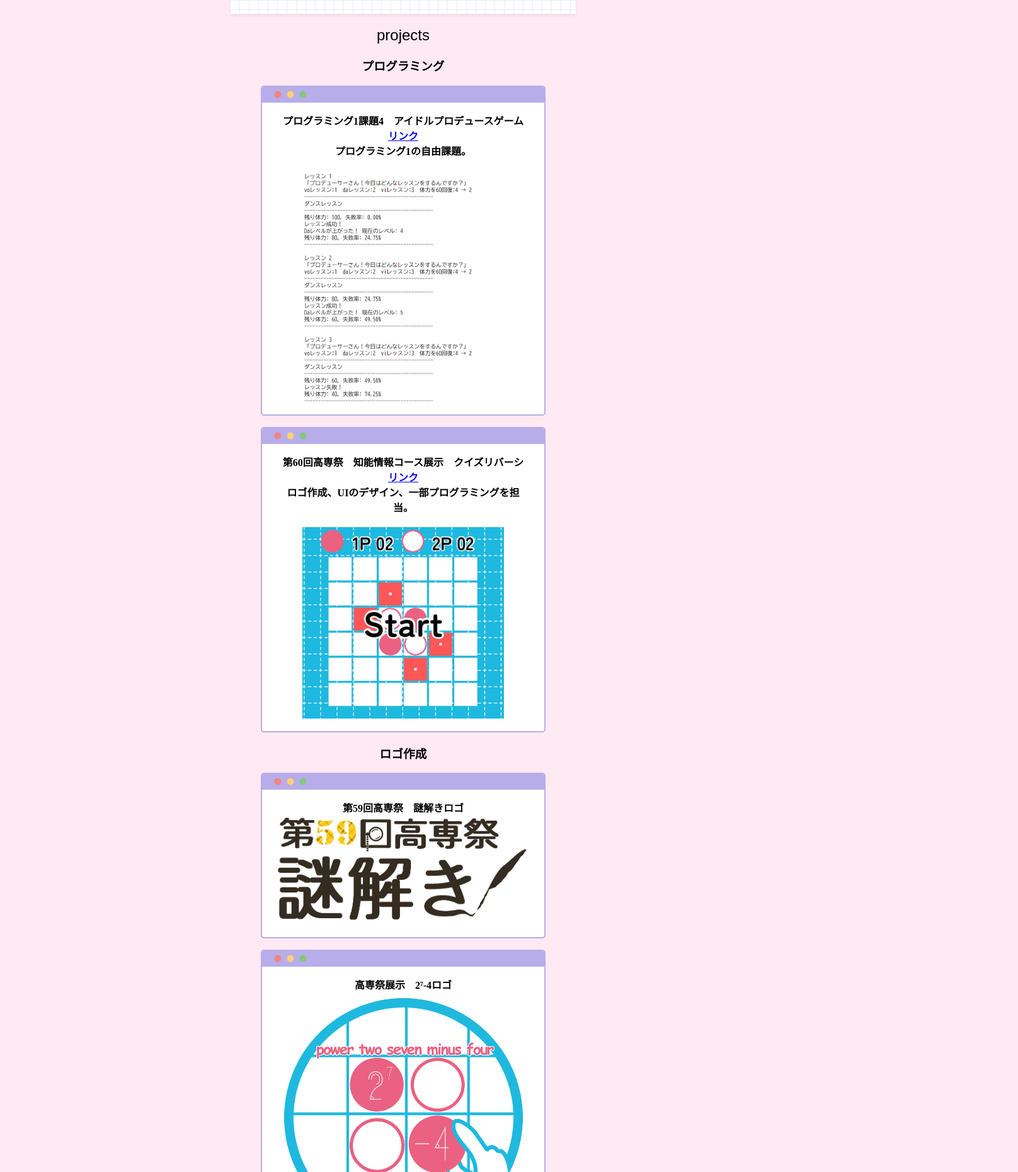
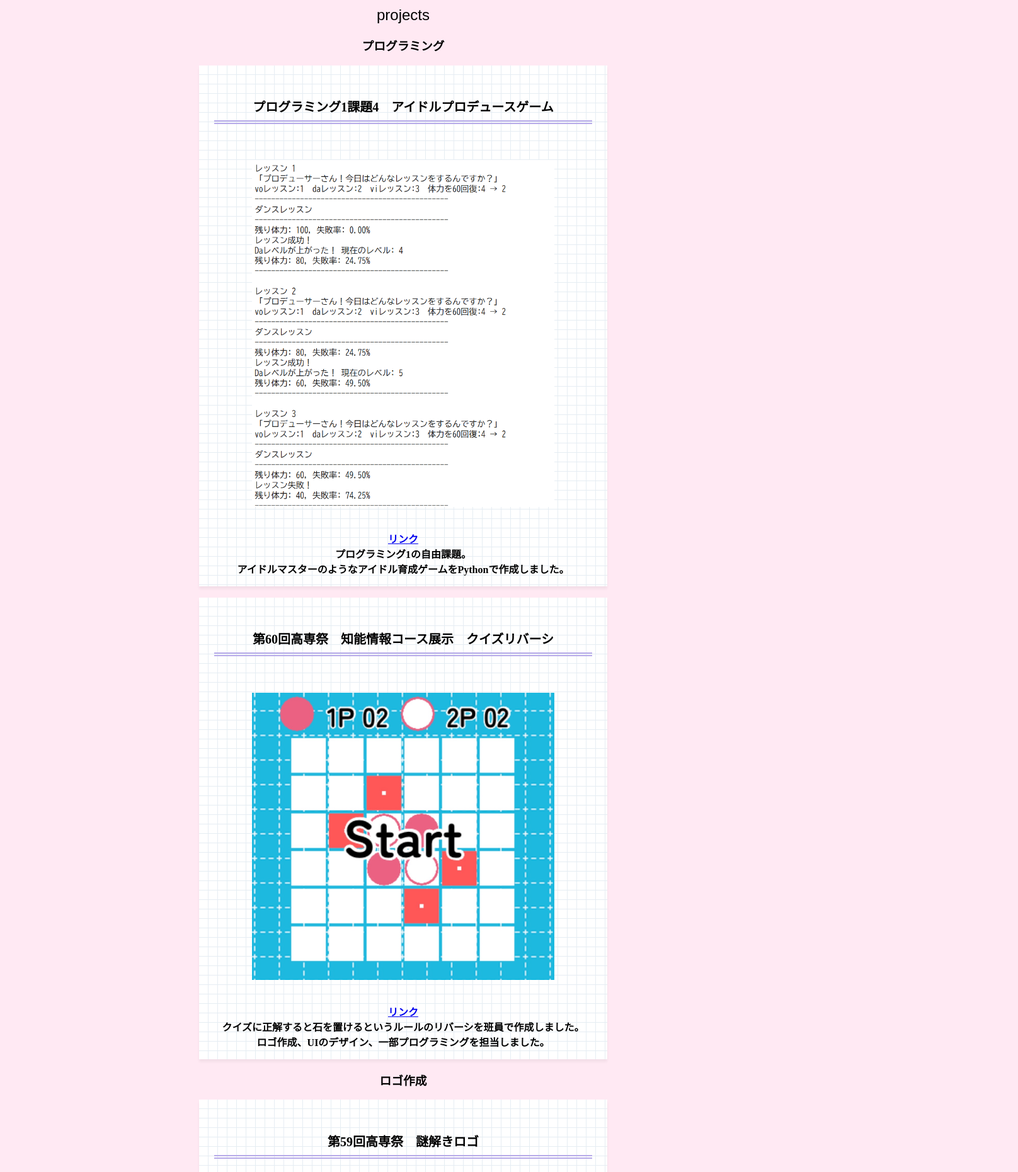
Before and after one commit to 0205sone/portfolio, a plain HTML site: page index.html in a window 1280 px wide. Shown: the part 939-2800 px from the top of the page at 63% size, 1616 px wide, since content can reach past the window. Drawn offline with Linux system fonts and the light colour scheme; a web font is replaced by a local one.

Commit message:
いろいろついか

```diff
--- a/index.html
+++ b/index.html
@@ -51,55 +51,60 @@ CLIP STUDIO PAINT EX<br>
 
 <h3>プログラミング<br></h3>
 
-<div  class="box-001">
-    <svg class="window-bar" xmlns="http://www.w3.org/2000/svg" role="img" aria-label="ウインドウのボタン">
-        <circle cx="25" cy="12" r="5.5" fill="#f48384"/>
-        <circle cx="45" cy="12" r="5.5" fill="#fbd172"/>
-        <circle cx="65" cy="12" r="5.5" fill="#82c880"/>
-    </svg>
-    プログラミング1課題4　アイドルプロデュースゲーム
-<a href="https://colab.research.google.com/drive/1HzJR5bcQtUZVFxOQuyU5XK5jdHvtNPS1#scrollTo=m47fJA7hWFj4">リンク</a><br>
+<div class="box-003">
+
+<h4> プログラミング1課題4　アイドルプロデュースゲーム</h4><br>
+
+<p class="img-idol">
+    <img src="idol.png" alt="アイドル育成ゲーム"></p><br>
+    <a href="https://colab.research.google.com/drive/1HzJR5bcQtUZVFxOQuyU5XK5jdHvtNPS1#scrollTo=m47fJA7hWFj4">リンク</a><br>
 プログラミング1の自由課題。<br>
-<p class="img-idol">
-    <img src="idol.png" alt="アイドル育成ゲーム">
+    アイドルマスターのようなアイドル育成ゲームをPythonで作成しました。<br>
 </div>
+
   <br>
-<div  class="box-001">
-    <svg class="window-bar" xmlns="http://www.w3.org/2000/svg" role="img" aria-label="ウインドウのボタン">
-        <circle cx="25" cy="12" r="5.5" fill="#f48384"/>
-        <circle cx="45" cy="12" r="5.5" fill="#fbd172"/>
-        <circle cx="65" cy="12" r="5.5" fill="#82c880"/>
-    </svg>第60回高専祭　知能情報コース展示　クイズリバーシ
+  <div class="box-003">
+
+
+    <h4>第60回高専祭　知能情報コース展示　クイズリバーシ</h4><br>
+<p class="img-Quizreversi">
+    <img src="kuizuriba-si.jpg" alt="クイズリバーシ"></p><br>
+
 <a href="https://yurei0903.github.io/power2_7-4-main/">リンク</a><br>
-
-ロゴ作成、UIのデザイン、一部プログラミングを担当。<br>
-<p class="img-Quizreversi">
-    <img src="kuizuriba-si.jpg" alt="クイズリバーシ">
+クイズに正解すると石を置けるというルールのリバーシを班員で作成しました。<br>
+ロゴ作成、UIのデザイン、一部プログラミングを担当しました。<br>
 </div>
 
 <h3>ロゴ作成<br></h3>
 
-<div  class="box-001">
-    <svg class="window-bar" xmlns="http://www.w3.org/2000/svg" role="img" aria-label="ウインドウのボタン">
-        <circle cx="25" cy="12" r="5.5" fill="#f48384"/>
-        <circle cx="45" cy="12" r="5.5" fill="#fbd172"/>
-        <circle cx="65" cy="12" r="5.5" fill="#82c880"/>
-    </svg>
-    第59回高専祭　謎解きロゴ<br>
+<div class="box-003">
+<h4>第59回高専祭　謎解きロゴ</h4><br>
 <p class="img-nazotoki">
  <img src="nazotoki.png" alt="謎解きロゴ">
 </p></div>
   <br>
-<div  class="box-001">
-    <svg class="window-bar" xmlns="http://www.w3.org/2000/svg" role="img" aria-label="ウインドウのボタン">
-        <circle cx="25" cy="12" r="5.5" fill="#f48384"/>
-        <circle cx="45" cy="12" r="5.5" fill="#fbd172"/>
-        <circle cx="65" cy="12" r="5.5" fill="#82c880"/>
-    </svg>高専祭展示　2⁷-4ロゴ<br>
+  <div class="box-003">
+<h4>高専祭展示　2⁷-4ロゴ</h4><br>
 <p class="img-27-4">
  <img src="27-4.png" alt="2⁷-4ロゴ">
 </p></div>
 </p>
+
+<h3>ポスター作製<br></h3>
+
+<div class="box-003">
+<h4>第60回高専祭　ステージイベント募集ポスター</h4><br>
+<p class="img-onkyo">
+ <img src="onkyo.jpg" alt="ステイべポスター">
+ 基本のデザインを担当しました。一部先輩の手直しあります。
+</p></div>
+<div class="box-003">
+    <h4>第60回高専祭　謎解きポスター</h4><br>
+    <p class="img-nazop24">
+     <img src="60nazo.jpg" alt="謎解きポスター2024">
+     すべてデザインを担当しました。
+    </p></div>
+
 
 <footer class="footer-001">
         <h2>contact</h2>
--- a/main.css
+++ b/main.css
@@ -22,6 +22,14 @@ p.img-nazotoki img {
             margin-top: 20px;
 
             }
+            p.img-onkyo img {
+                width: 80%;
+
+                }
+                p.img-nazop24img {
+                    width: 80%;
+
+                    }
 h1 {
     font-family: "Dela Gothic One", sans-serif;
     font-weight: 400;
@@ -44,16 +52,10 @@ h2 {
 
         }
 
-h4 {
-    padding: 0.5rem 0;
-    margin-bottom: 0.2rem;
-    border-bottom: 6px double #b7abe9;
-    font-weight: bold;
-    font-size: 26px;
-}
+
 
         .box-003 {
-            max-width: 500px;
+            max-width: 600px;
             margin: 0 auto;
             padding: 1em 1.5em;
             box-shadow: 0 4px 4px rgb(0 0 0 / 5%), 0 2px 3px -2px rgb(0 0 0 / 1%);
@@ -63,30 +65,7 @@ h4 {
             background-color: #ffffff;
             color: #000000;
         }
-.box-001 {
-    position: relative;
-    max-width: 400px;
-    margin: 0 auto;
-    padding: calc(1em + 25px) 1.5em 1em;
-    border: 2px solid #b7ade9;
-    border-radius: 5px;
-    background-color: #ffffff;
-    overflow: auto;
-}
 
-.box-001 svg {
-    position: absolute;
-    top: 0;
-    left: 0;
-    width: 100%;
-    height: 25px;
-    background-color: #b7ade9;
-}
-
-.box-001 p {
-    margin: 0;
-    padding: 0;
-}
 .footer-001 {
     display: flex;
     align-items: center;
@@ -123,3 +102,12 @@ h4 {
     font-weight: 200;
     font-size: .8em;
 }
+h4 {
+    padding: 0.5rem 0;
+    margin-bottom: 0.2rem;
+    border-bottom: 6px double #b7abe9;
+    border-left: auto;
+    border-right: auto;
+    font-weight: bold;
+    font-size: 20px;
+}
```
Also changed, not shown: 60nazo.jpg (added), onkyo.jpg (added).
